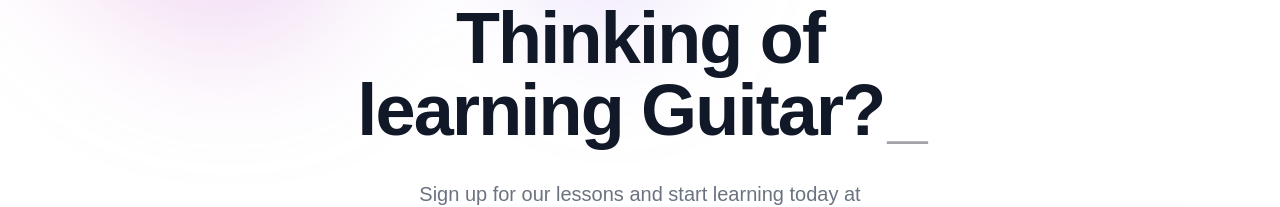
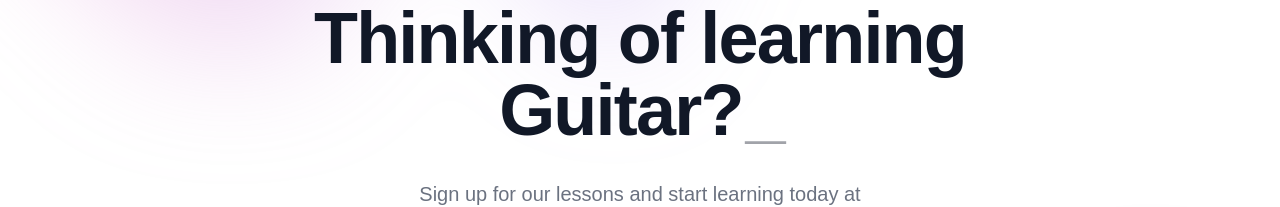
Before and after one commit to ProBurn/mmav2, a Next.js app: page / in a window 1280 px wide. Shown: the part 310-517 px from the top of the page. Built offline with nearby package versions, Linux system fonts and the light colour scheme; no server answers.

Commit message:
fixed text on hompage hero

```diff
--- a/components/Hero2.tsx
+++ b/components/Hero2.tsx
@@ -45,7 +45,10 @@
           <div className="text-center">
             <h1 className="text-balance text-5xl font-semibold tracking-tight text-gray-900 sm:text-7xl">
               Thinking of learning {' '}
+              </h1>
+              <h1 className='text-balance text-5xl font-semibold tracking-tight text-gray-900 sm:text-7xl block sm:inline'>
               <Typewriter
+
                 words={words}
                 loop={Infinity}
                 cursor
```
